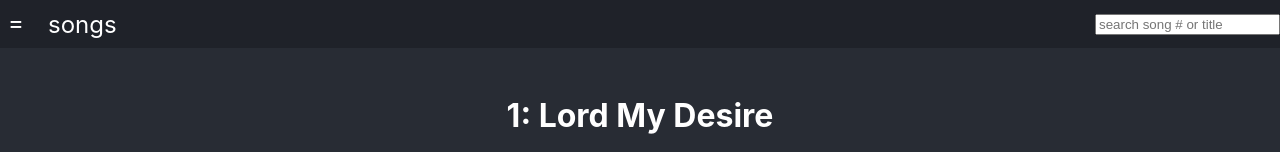
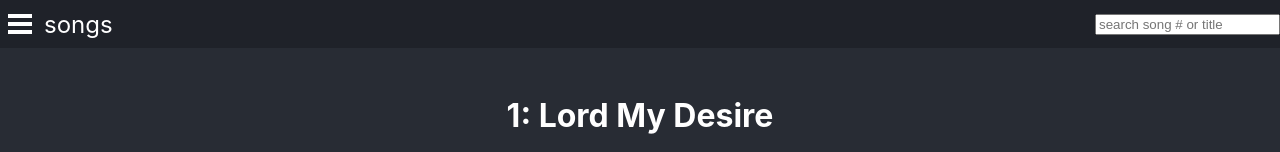
Before and after one commit to ColemanSandefur/Youth-Group-Song-Book-Website, a React (Create React App) app: page / in a window 1280 px wide. Shown: the top 152 px of the page. Built offline with nearby package versions, Linux system fonts and the light colour scheme.

Commit message:
Added sidebar icon

```diff
--- a/src/components/nav-bar/NavBar.tsx
+++ b/src/components/nav-bar/NavBar.tsx
@@ -18,7 +18,10 @@ export default function NavBar(props:{
 
     return (
         <div className="Nav-bar">
-            <div className="Expand-icon" onClick={() => setVisibility(!isVisible)}>=</div>
+            {/* Button to show the sidebar */}
+            <span className={"Expand-icon"} onClick={() => setVisibility(!isVisible)}>
+                <div className={isVisible?"open":""} />
+            </span>
             <span>songs</span>
             <span className="Song-input"><input ref={songInputRef} onKeyPress={(event) => {
                 if (event.key === "Enter" && songQuery) {
--- a/src/components/nav-bar/TableOfContents.tsx
+++ b/src/components/nav-bar/TableOfContents.tsx
@@ -11,7 +11,7 @@ export default function TableOfContents(props: {
                 // alert(song.title);
                 scrollTo(song.reference);
                 props.setVisibility(false);
-            }}>{index + 1 + ": " + song.title}</p>
+            }} key={index}>{index + 1 + ": " + song.title}</p>
         )
     });
 
--- a/src/stylesheets/nav-bar.scss
+++ b/src/stylesheets/nav-bar.scss
@@ -26,11 +26,32 @@ $nav-height: 3rem;
         align-items: center;
     }
 
-    .Expand-icon {
-        height: 100%;
-        width: 1rem;
-        padding-right: 1em;
-        color: white;
+    .Expand-icon div {
+        height: .17em;
+        width: 1em;
+        margin-right: .5em;
+        background: white;
+        transition: transform .1s ease-in-out;
+
+        &::before, &::after {
+            content: "";
+            background-color: white;
+            display: block;
+            height: 100%;
+            position: relative;
+        }
+
+        &::after {
+            top: 100%;
+        }
+
+        &::before {
+            bottom: 200%;
+        }
+
+        &.open {
+            transform: rotate(90deg);
+        }
     }
 }
 
@@ -57,6 +78,7 @@ $nav-height: 3rem;
         overflow-y: scroll;
         height: 100%;
         padding-left: 1rem;
+        padding-right: 1rem;
         box-sizing: border-box;
         width: 100vw;
     }
```
